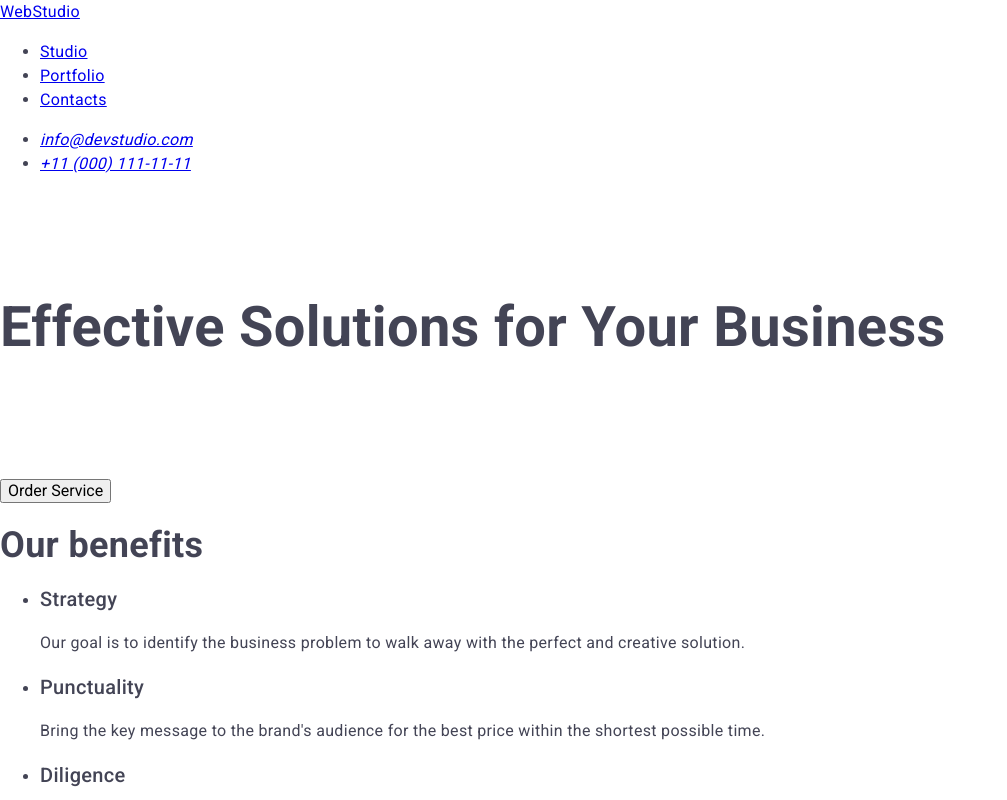
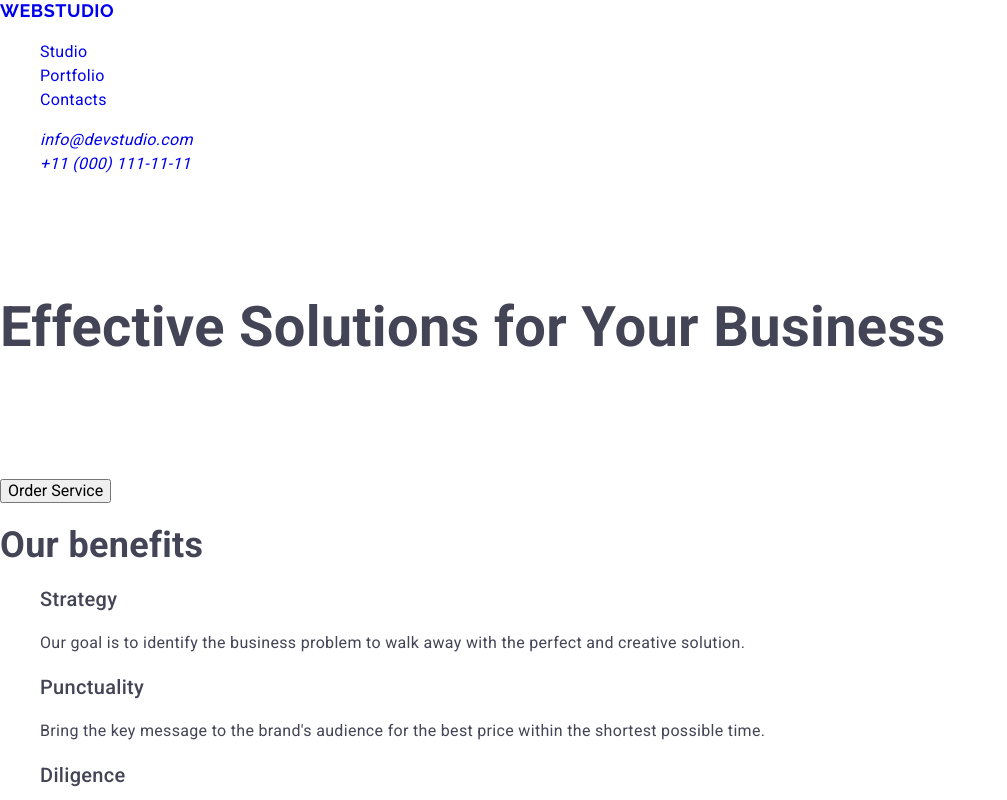
Before and after one commit to Justiceman81/goit-markup-hw-02, a plain HTML site: page index.html in a window 1280 px wide. Shown: the top 800 px of the page, without its empty margins (0-1007 px from the left). Drawn offline with nearby package versions, Linux system fonts and the light colour scheme.

Commit message:
class-name

```diff
--- a/css/styles.css
+++ b/css/styles.css
@@ -8,6 +8,18 @@ body {
   color: #434455;
   background-color: #fff;
 }
+/* Resets */
+ul,
+ol {
+  list-style-type: none;
+}
+a {
+  text-decoration: none;
+}
+img {
+  display: block;
+}
+/* Topography 1 */
 h1 {
   font-size: 3.5em;
   font-weight: 700;
--- a/index.html
+++ b/index.html
@@ -20,18 +20,18 @@
     <title>Webstudio</title>
   </head>
   <body>
-    <header>
-      <nav>
-        <a href="./index.html">WebStudio</a>
-        <ul>
-          <li>
-            <a href="#our_benefits">Studio</a>
+    <header class="header-page">
+      <nav class="nav-page">
+        <a class="logo" href="./index.html">WebStudio</a>
+        <ul class="page-menu">
+          <li class="menu-item">
+            <a class="menu-link" href="#our_benefits">Studio</a>
           </li>
-          <li>
-            <a href="#our_portfolio">Portfolio</a>
+          <li class="menu-item">
+            <a class="menu-link" href="#our_portfolio">Portfolio</a>
           </li>
-          <li>
-            <a href="#our_contacts">Contacts</a>
+          <li class="menu-item">
+            <a class="menu-link" href="#our_contacts">Contacts</a>
           </li>
         </ul>
       </nav>
```
